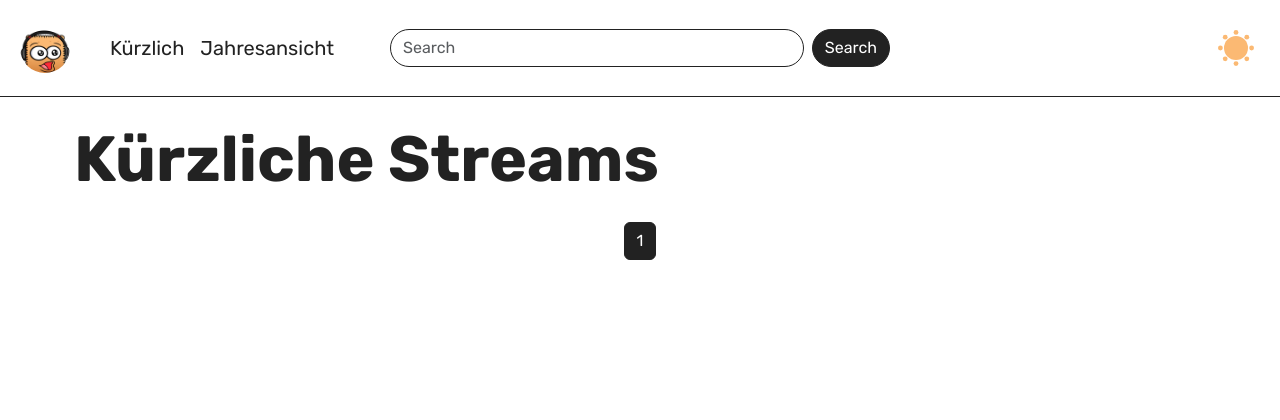
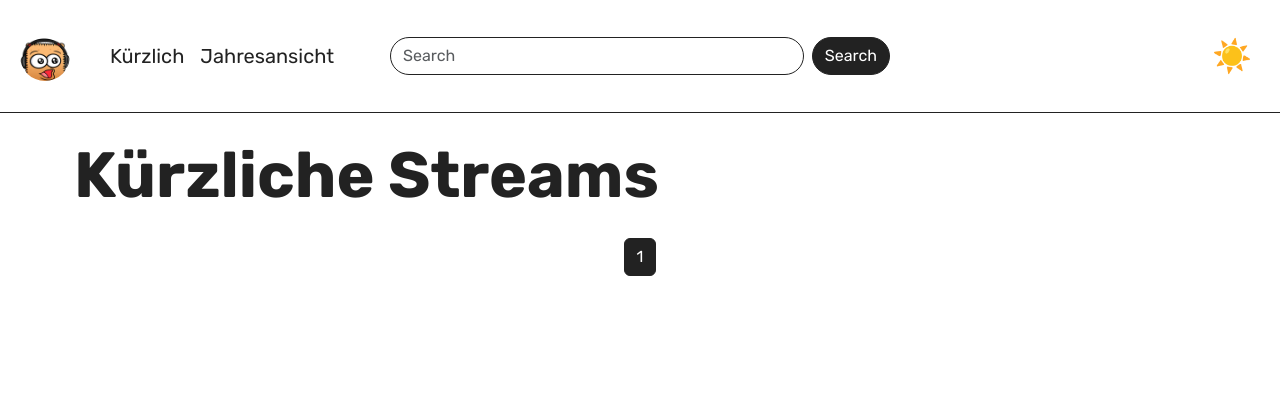
Before and after one commit to seriousm4x/wubbl0rz-archiv, a Django app: page / in a window 1280 px wide. Shown: the top 420 px of the page. Run offline with Django 3.2, Linux system fonts and the light colour scheme; data that the repository does not hold is empty; style sheets or scripts are compiled from the project's sources; parts of the project's set-up code (start-up, migrations or seed data) failed here and were passed over; some libraries are stand-ins or nearby versions.

Commit message:
changed: better dark mode support

```diff
--- a/wubbl0rz_archiv/archiv/static/js/dark-light.js
+++ b/wubbl0rz_archiv/archiv/static/js/dark-light.js
@@ -1,40 +1,29 @@
 function load() {
-    let darkModeState = false;
+    let currentModeState = false;
+    const toggleBtn = document.querySelector(".toggle-dark");
+    const preferesDark = window.matchMedia("(prefers-color-scheme: dark)");
 
-    const toggle = document.querySelector(".toggle");
-
-    // MediaQueryList object
-    const useDark = window.matchMedia("(prefers-color-scheme: dark)");
-
-    // Toggles the "dark-mode" class
     function toggleDarkMode(state) {
         document.documentElement.classList.toggle("dark-mode", state);
-        darkModeState = state;
-        toggle.checked = !state;
+        localStorage.setItem("dark-mode", state);
+        currentModeState = state;
+        toggleBtn.classList.toggle("active", state);
     }
 
-    // Sets localStorage state
-    function setDarkModeLocalStorage(state) {
-        localStorage.setItem("dark-mode", state);
+    if (localStorage.getItem("dark-mode") === null) {
+        toggleDarkMode(preferesDark.matches);
+    } else {
+        toggleDarkMode(localStorage.getItem("dark-mode") == "true");
     }
 
-    // Initial setting
-    toggleDarkMode(localStorage.getItem("dark-mode") == "true");
-
-    // Listen for changes in the OS settings.
-    // Note: the arrow function shorthand works only in modern browsers,
-    // for older browsers define the function using the function keyword.
-    useDark.addEventListener("change", e => {
+    preferesDark.addEventListener("change", e => {
         toggleDarkMode(e.matches);
     })
 
-    // Toggles the "dark-mode" class on click and sets localStorage state
-    toggle.addEventListener("click", () => {
-        darkModeState = !darkModeState;
-        toggleDarkMode(darkModeState);
-        setDarkModeLocalStorage(darkModeState);
+    toggleBtn.addEventListener("click", () => {
+        currentModeState = !currentModeState;
+        toggleDarkMode(currentModeState);
     });
-
 }
 
 window.addEventListener("DOMContentLoaded", load);
--- a/wubbl0rz_archiv/archiv/static/theme.scss
+++ b/wubbl0rz_archiv/archiv/static/theme.scss
@@ -231,40 +231,17 @@ hr {
     width: 35px !important;
 }
 
-.toggle {
-    --size: 2rem;
+.toggle-dark {
+    font-size: 200%;
 
-    appearance: none;
-    outline: none;
-    cursor: pointer;
+    &:before {
+        content: '☀️';
+    }
 
-    width: var(--size);
-    height: var(--size);
-    box-shadow: inset calc(var(--size) * 0.33) calc(var(--size) * -0.25) 0;
-    border-radius: 999px;
-    color: var(--main-color);
-
-    &:checked {
-        --ray-size: calc(var(--size) * -0.4);
-        --offset-orthogonal: calc(var(--size) * 0.65);
-        --offset-diagonal: calc(var(--size) * 0.45);
-
-        transform: scale(0.75);
-        color: #fbb973;
-        box-shadow:
-            inset 0 0 0 var(--size),
-            calc(var(--offset-orthogonal) * -1) 0 0 var(--ray-size),
-            var(--offset-orthogonal) 0 0 var(--ray-size),
-            0 calc(var(--offset-orthogonal) * -1) 0 var(--ray-size),
-            0 var(--offset-orthogonal) 0 var(--ray-size),
-            calc(var(--offset-diagonal) * -1) calc(var(--offset-diagonal) * -1) 0 var(--ray-size),
-            var(--offset-diagonal) var(--offset-diagonal) 0 var(--ray-size),
-            calc(var(--offset-diagonal) * -1) var(--offset-diagonal) 0 var(--ray-size),
-            var(--offset-diagonal) calc(var(--offset-diagonal) * -1) 0 var(--ray-size),
-        ;
+    &.active:before {
+        content: '🌒';
     }
 }
-
 
 // video.js overwrites
 
--- a/wubbl0rz_archiv/archiv/templates/index.html
+++ b/wubbl0rz_archiv/archiv/templates/index.html
@@ -12,8 +12,7 @@
         // Set color mode before anyting else, to prevent flashing screen
         if (localStorage.getItem("dark-mode") == "true") {
             document.documentElement.classList.add("dark-mode");
-            let darkModeState = true;
-            document.querySelector(".toggle").checked = true;
+            let currentModeState = true;
         }
     </script>
     <link rel="icon" type="image/png" href="{% static 'img/keks.png' %}" />
--- a/wubbl0rz_archiv/archiv/templates/navbar.html
+++ b/wubbl0rz_archiv/archiv/templates/navbar.html
@@ -23,7 +23,7 @@
                     <input class="form-control me-2" type="search" placeholder="Search" aria-label="Search" name="s" value="{{ searchquery }}">
                     <button class="btn" type="submit">Search</button>
                 </form>
-                <input id="toggle" class="toggle m-2" type="checkbox">
+                <span class="m-2 toggle-dark"></span>
             </div>
         </div>
     </nav>
--- a/wubbl0rz_archiv/archiv/templates/search.html
+++ b/wubbl0rz_archiv/archiv/templates/search.html
@@ -13,8 +13,7 @@
         // Set color mode before anyting else, to prevent flashing screen
         if (localStorage.getItem("dark-mode") == "true") {
             document.documentElement.classList.add("dark-mode");
-            let darkModeState = true;
-            document.querySelector(".toggle").checked = true;
+            let currentModeState = true;
         }
     </script>
     <link rel="icon" type="image/png" href="{% static 'img/keks.png' %}" />
--- a/wubbl0rz_archiv/archiv/templates/single_vod.html
+++ b/wubbl0rz_archiv/archiv/templates/single_vod.html
@@ -12,8 +12,7 @@
         // Set color mode before anyting else, to prevent flashing screen
         if (localStorage.getItem("dark-mode") == "true") {
             document.documentElement.classList.add("dark-mode");
-            let darkModeState = true;
-            document.querySelector(".toggle").checked = true;
+            let currentModeState = true;
         }
     </script>
     <link rel="icon" type="image/png" href="{% static 'img/keks.png' %}" />
--- a/wubbl0rz_archiv/archiv/templates/years.html
+++ b/wubbl0rz_archiv/archiv/templates/years.html
@@ -13,8 +13,7 @@
         // Set color mode before anyting else, to prevent flashing screen
         if (localStorage.getItem("dark-mode") == "true") {
             document.documentElement.classList.add("dark-mode");
-            let darkModeState = true;
-            document.querySelector(".toggle").checked = true;
+            let currentModeState = true;
         }
     </script>
     <link rel="icon" type="image/png" href="{% static 'img/keks.png' %}" />
```
